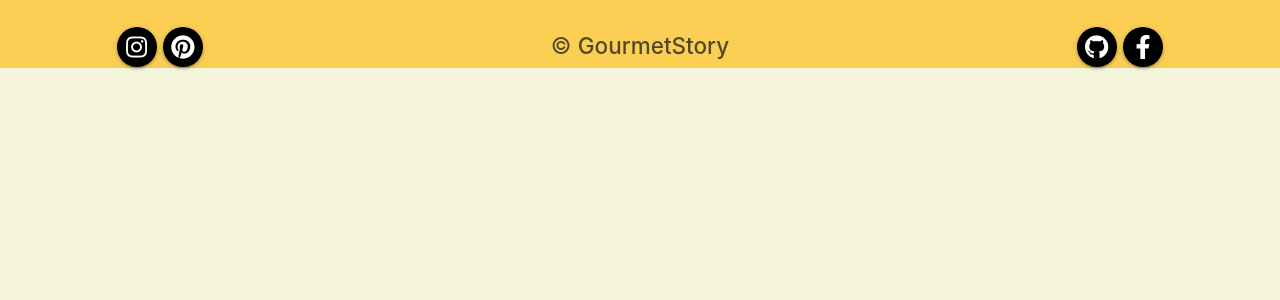
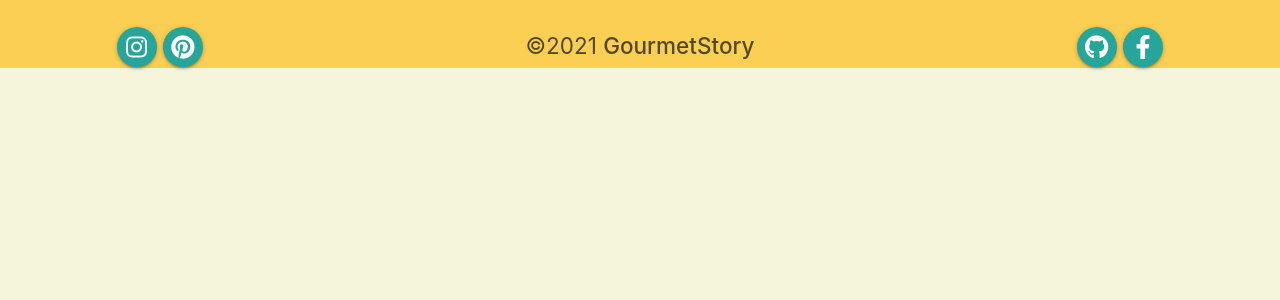
Before and after one commit to Code-Institute-Submissions/SabihaAfroze-gourmet_story-mp-3, a Flask app: page / in a window 1280 px wide. Shown: the part 64-364 px from the top of the page. Run offline with Flask 2, Linux system fonts and the light colour scheme; data that the repository does not hold is empty; some libraries are stand-ins or nearby versions.

Commit message:
footer copiright id has been developed in script.js file

```diff
--- a/static/css/style.css
+++ b/static/css/style.css
@@ -20,10 +20,15 @@ footer {
     font-size: 1.5em;
     line-height: 2em;
     padding-top: 1em;
+    border-bottom: 2px solid rgb(251, 207, 84), 1;
 
 }
 
 .footer-color{
     background-color:rgb(251, 207, 84);
+
+}
+
+.footer-text-color{
     color:#534825;
 }
--- a/static/js/script.js
+++ b/static/js/script.js
@@ -0,0 +1,6 @@
+ $(document).ready(function () {
+
+    /*---id year for 'Copyright' in <footer>---*/
+    $("#year").html(new Date().getFullYear());
+
+ });
--- a/templates/base.html
+++ b/templates/base.html
@@ -52,27 +52,27 @@
 
         <div class="row center-align text-shadow-2">
             <div class="col s12 l3">
-                <a class="text-shadow-2 waves-effect waves-red btn btn-floating black lighten-2"
+                <a class="text-shadow-2 waves-effect waves-red btn btn-floating footer-text-color lighten-2"
                     href="https://www.instagram.com/" target="_blank" rel="noopener"
                     aria-label="Instagram">
                     <i class="fab fa-instagram" aria-hidden="true"></i>
                 </a>
-                <a class="text-shadow-2 waves-effect waves-red btn btn-floating black lighten-2"
+                <a class="text-shadow-2 waves-effect waves-red btn btn-floating footer-text-color lighten-2"
                     href="https://www.pinterest.com/" target="_blank" rel="noopener"
                     aria-label="Pinterest">
                     <i class="fab fa-pinterest" aria-hidden="true"></i>
                 </a>
             </div>
 
-            <div class="col s12 l6">&copy;<span id="year"></span> <strong>GourmetStory</strong></div>
+            <div class="col s12 l6 footer-text-color">&copy;<span id="year"></span> <strong>GourmetStory</strong></div>
 
             <div class="col s12 l3">
-                <a class="text-shadow-2 waves-effect waves-red btn btn-floating black lighten-2"
+                <a class="text-shadow-2 waves-effect waves-red btn btn-floating footer-text-color lighten-2"
                     href="https://github.com/SabihaAfroze/gourmet_story-mp-3" target="_blank" rel="noopener"
                     aria-label="GitHub - SabihaAfroze">
                     <i class="fab fa-github material-icons" title="SabihaAfroze" aria-hidden="true"></i>
                 </a>
-                <a class="text-shadow-2 waves-effect waves-red btn btn-floating black lighten-2"
+                <a class="text-shadow-2 waves-effect waves-red btn btn-floating footer-text-color lighten-2"
                     href="https://www.facebook.com/" target="_blank" rel="noopener"
                     aria-label="facebook">
                     <i class="fab fa-facebook-f material-icons" title="SabihaAfroze" aria-hidden="true"></i>
```
